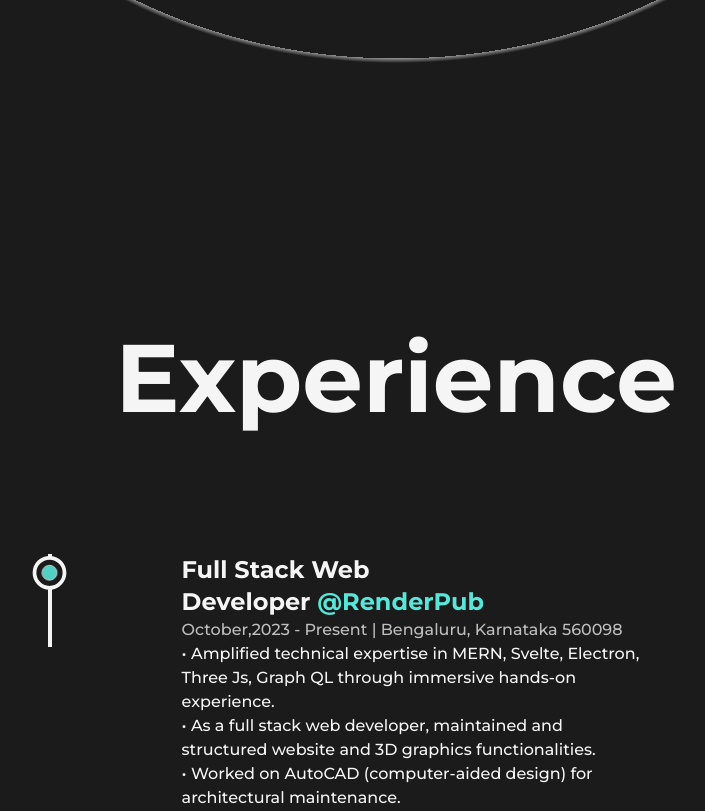
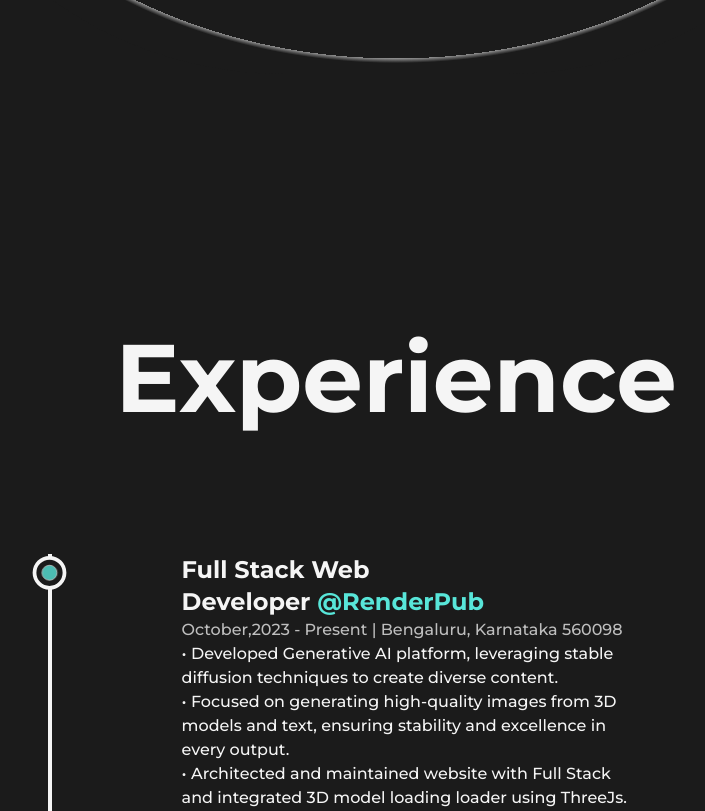
Before and after one commit to Prashantkry/Prashant-Portfolio, a Next.js app: page /about in a window 1280 px wide. Shown: the part 1986-2797 px from the top of the page, without its empty margins (244-949 px from the left). Built offline with nearby package versions, Linux system fonts and the light colour scheme.

Commit message:
added Experience and changed resume

```diff
--- a/src/components/Experience.js
+++ b/src/components/Experience.js
@@ -74,25 +74,46 @@ const Experience = () => {
             // functionalities.
             // • Worked on AutoCAD (computer-aided design) for architectural maintenance.`}
             work={
+              // <div>
+              //   • Amplified technical expertise in MERN, Svelte, Electron, Three
+              //   Js, Graph QL through immersive hands-on experience.
+              //   <br />
+              //   • As a full stack web developer, maintained and structured
+              //   website and 3D graphics functionalities.
+              //   <br />• Worked on AutoCAD (computer-aided design) for
+              //   architectural maintenance.
+              // </div>
+
+
+
               <div>
-                • Amplified technical expertise in MERN, Svelte, Electron, Three
-                Js, Graph QL through immersive hands-on experience.
+                • Developed Generative AI platform, leveraging stable diffusion techniques to create diverse content.
                 <br />
-                • As a full stack web developer, maintained and structured
-                website and 3D graphics functionalities.
-                <br />• Worked on AutoCAD (computer-aided design) for
-                architectural maintenance.
+                • Focused on generating high-quality images from 3D models and text, ensuring stability and excellence in every output.
+                <br />
+                • Architected and maintained website with Full Stack and integrated 3D model loading loader using ThreeJs.
+                <br />
+                • Worked on the InPaint system of Gen AI
+                <br />
+                • REST API,Stripe,MongoDB,Cloudflare integration enhanced application functionality and security by 70%
               </div>
             }
           />
-          {/* <Details
-            position='Software Engineer' company='@Google'
-            companyLink={'www.google.com'}
-            time='2022-Present' address='Mountain View, CA'
-            work="Worked on a team responsible for developing new features for Google's
-                  search engine, including improving the accuracy and relevance of search results and
-                  developing new tools for data analysis and visualization."
-          /> */}
+          <Details
+            position='Frontend Developer' company='@Ethical Learner'
+            companyLink={'https://www.linkedin.com/company/ethical-learner/'}
+            time='2024 April-June' address='Remote'
+            work={
+              <div>
+                • Architected user interfaces with React Js, integrating Redux, transitioning tools like props, React Router,
+                Webpack and Babel, Jest enhancing user experience and usability by 90%.
+                <br />
+                • Collaborated closely with clients for requirements gathering, regular updates, and iterative feedback incorporation, demonstrating strong project management and communication skills increased productivity by 30%
+                <br />
+              </div>
+            }
+          />
+
           {/* <Details
             position='Software Engineer' company='@Google'
             companyLink={'www.google.com'}
```
Also changed, not shown: 1 other file (tests, documents, lock files or other folders).
